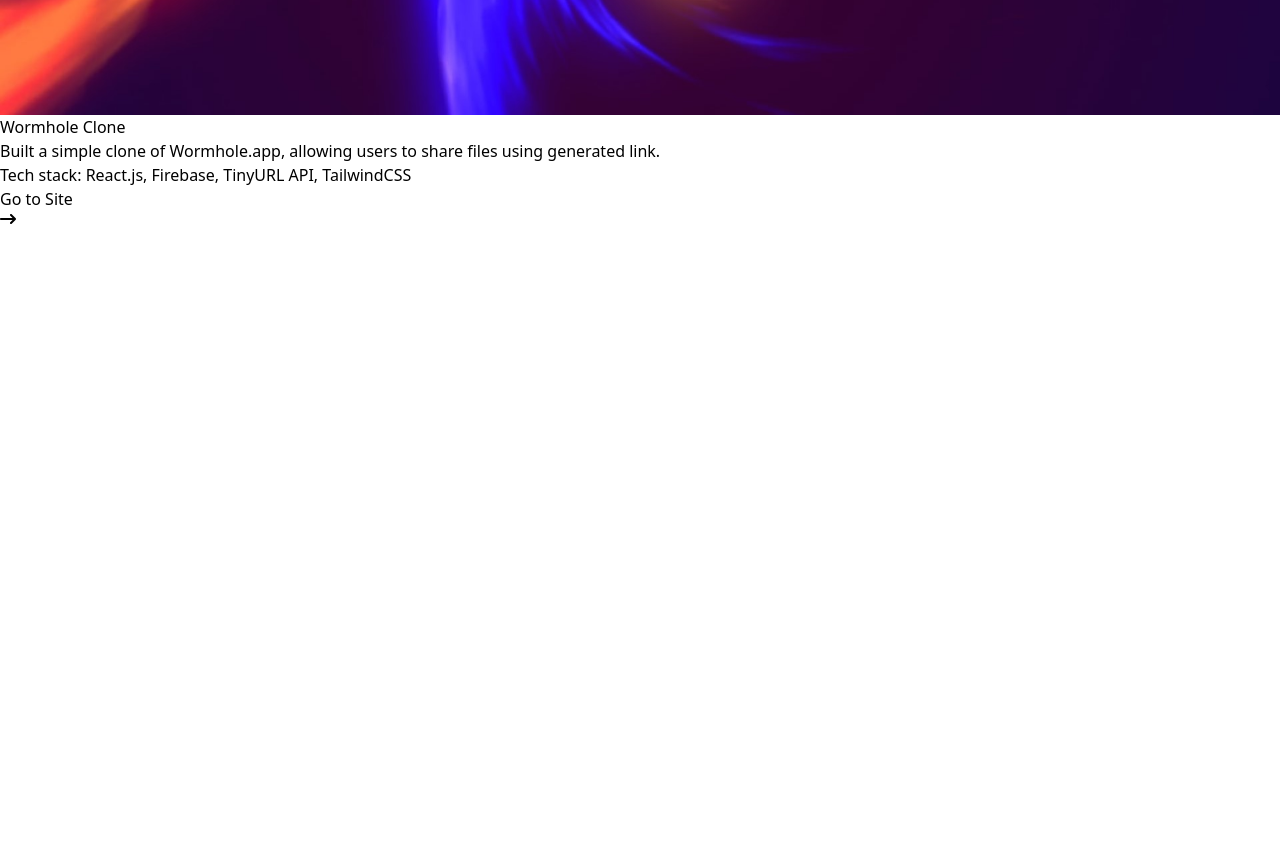
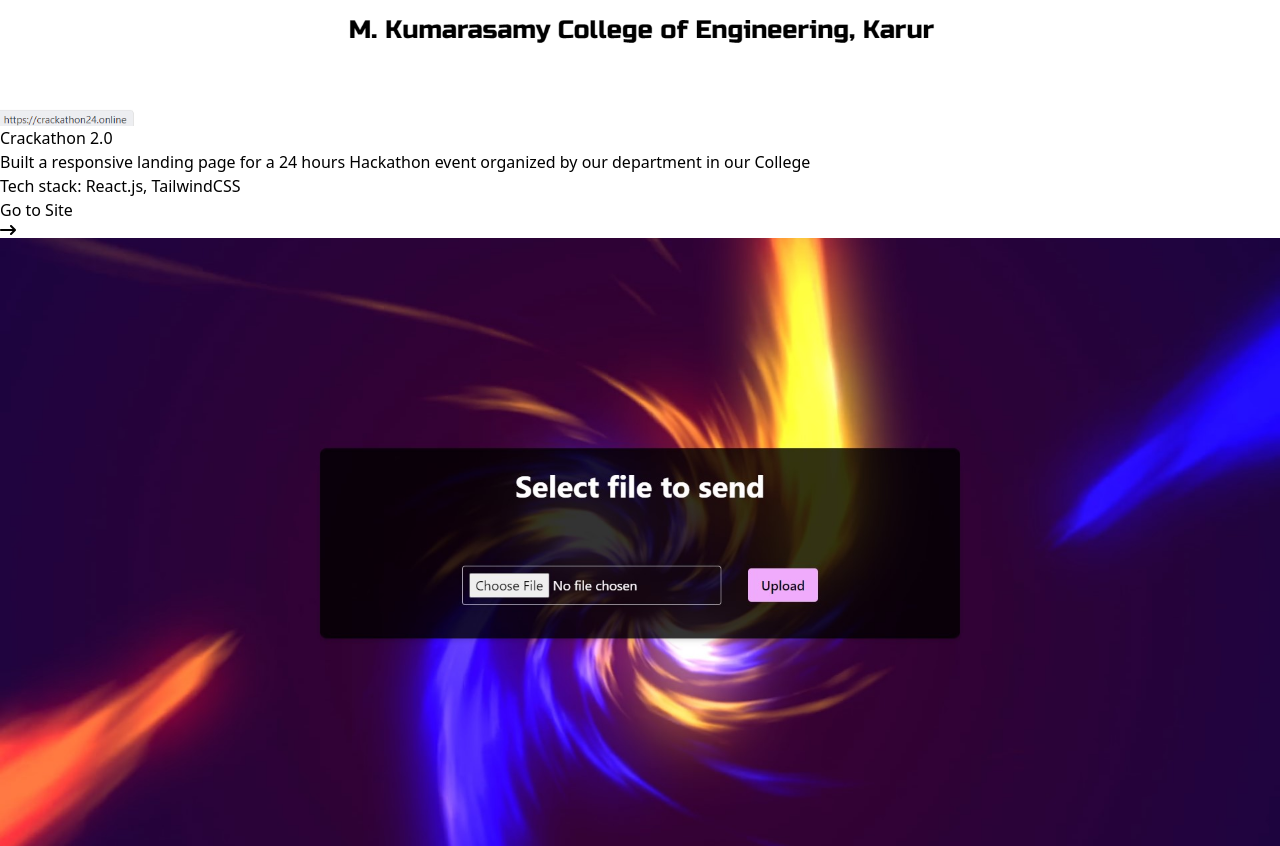
Before and after one commit to sivasankar-s/siva_portfolio, a React (Vite) app: page /projects in a window 1280 px wide. Shown: the part 2120-2966 px from the top of the page. Before the commit the page ends 2347 px from the top, so only its background shows below. Built offline with nearby package versions, Linux system fonts and the light colour scheme.

Commit message:
hackathon website added in projects

```diff
--- a/src/assets/images/index.js
+++ b/src/assets/images/index.js
@@ -4,11 +4,13 @@ import nit from './NITT.png'
 import adoreapet from './adoreapet.jpg'
 import crimealert from './crimealert.jpg'
 import wormholeclone from './wormholeclone.jpg'
+import crackathon from './crackathon.png'
 
 export {
     iit,
     nit,
     adoreapet,
     crimealert,
-    wormholeclone
+    wormholeclone,
+    crackathon,
 }
--- a/src/constants/index.js
+++ b/src/constants/index.js
@@ -1,4 +1,4 @@
-import { iit, nit, adoreapet, crimealert, wormholeclone } from "../assets/images";
+import { iit, nit, adoreapet, crimealert, wormholeclone, crackathon } from "../assets/images";
 import {
     car,
     contact,
@@ -191,6 +191,14 @@ export const projects = [
     //     link: 'https://github.com/adrianhajdin/project_next13_car_showcase',
     // },
     {
+        iconUrl: crackathon,
+        theme: 'btn-back-blue',
+        name: 'Crackathon 2.0',
+        description: 'Built a responsive landing page for a 24 hours Hackathon event organized by our department in our College',
+        techstack: 'React.js, TailwindCSS',
+        link: 'https://crackathon24.online',
+    },
+    {
         iconUrl: wormholeclone,
         theme: 'btn-back-pink',
         name: 'Wormhole Clone',
```
Also changed, not shown: src/assets/images/crackathon.png (added).
